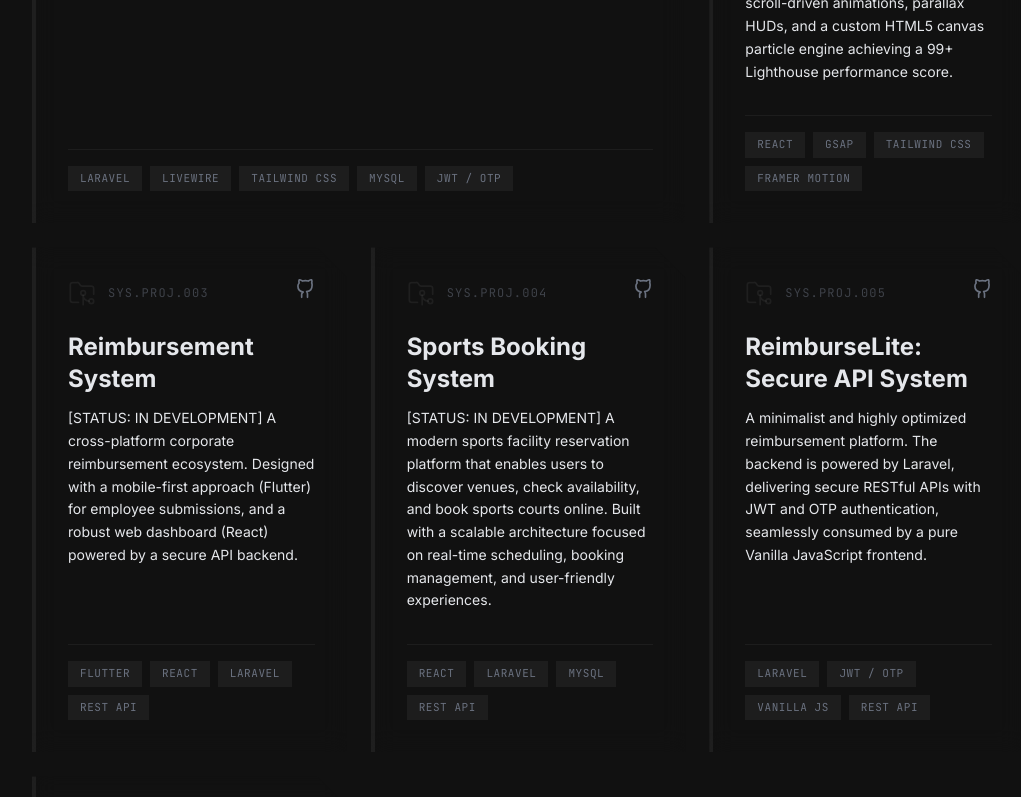
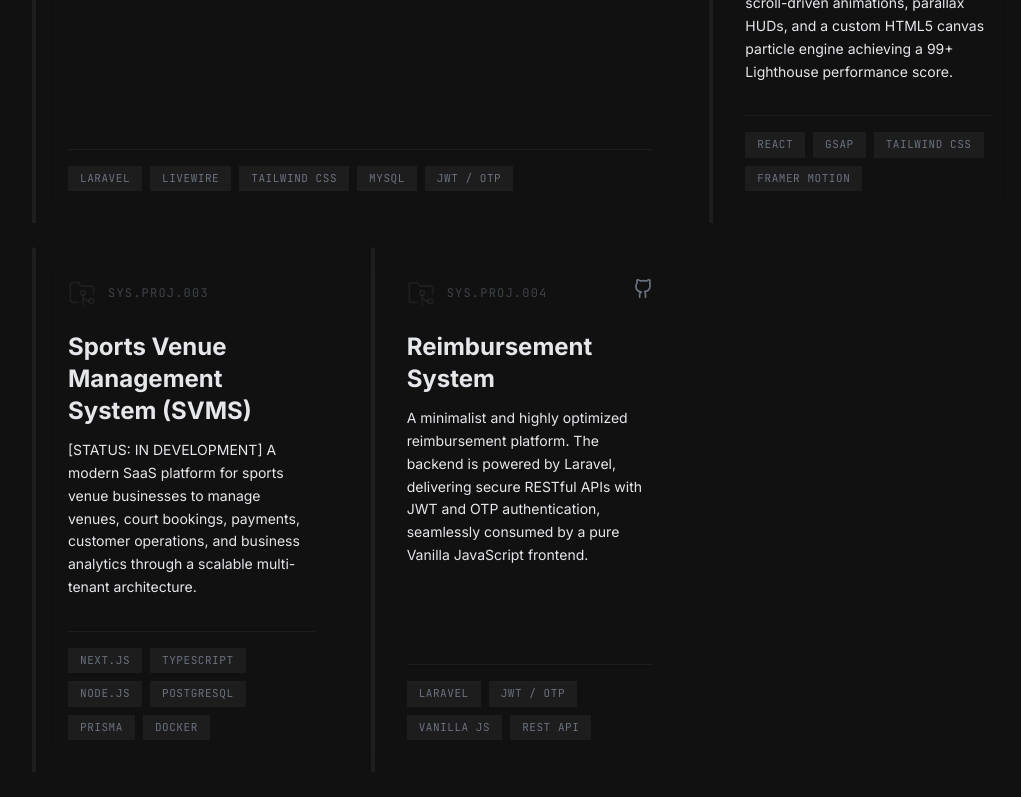
Before and after one commit to FathanEmHa/portfolio-tatan, a React (Vite) app: page / in a window 1280 px wide. Shown: the part 2000-2797 px from the top of the page, without its empty margins (148-1169 px from the left). Built offline with nearby package versions, Linux system fonts and the light colour scheme.

Commit message:
update content

```diff
--- a/src/data/portfolioData.js
+++ b/src/data/portfolioData.js
@@ -6,7 +6,7 @@ export const PROJECTS = [
       'A comprehensive digital asset management and borrowing system built for institutional use. Features role-based access control, automated penalty calculations, and dynamic inventory tracking.',
     techStack: ['Laravel', 'Livewire', 'Tailwind CSS', 'MySQL', 'JWT / OTP'],
     githubUrl: 'https://github.com/FathanEmHa/peminjaman-beta',
-    liveUrl: 'http://sipa.tansys.my.id',
+    liveUrl: 'https://loan.tansys.my.id',
   },
   {
     id: 'neo-japan-portfolio',
@@ -15,42 +15,40 @@ export const PROJECTS = [
       'A high-performance, cyberpunk-inspired personal portfolio. Engineered with advanced GSAP scroll-driven animations, parallax HUDs, and a custom HTML5 canvas particle engine achieving a 99+ Lighthouse performance score.',
     techStack: ['React', 'GSAP', 'Tailwind CSS', 'Framer Motion'],
     githubUrl: 'https://github.com/FathanEmHa/portfolio-tatan',
-    liveUrl: 'http://tansys.my.id',
+    liveUrl: 'https://portfolio-tansys.my.id',
+  },
+  {
+    id: 'sports-booking-system',
+    title: 'Sports Venue Management System (SVMS)',
+    description:
+      '[STATUS: IN DEVELOPMENT] A modern SaaS platform for sports venue businesses to manage venues, court bookings, payments, customer operations, and business analytics through a scalable multi-tenant architecture.',
+    techStack: [
+      'Next.js',
+      'TypeScript',
+      'Node.js',
+      'PostgreSQL',
+      'Prisma',
+      'Docker',
+    ],
+    githubUrl: null,
+    liveUrl: null,
   },
   {
     id: 'reimburse-system',
     title: 'Reimbursement System',
-    description:
-      '[STATUS: IN DEVELOPMENT] A cross-platform corporate reimbursement ecosystem. Designed with a mobile-first approach (Flutter) for employee submissions, and a robust web dashboard (React) powered by a secure API backend.',
-    techStack: ['Flutter', 'React', 'Laravel', 'REST API'],
-    githubUrl: 'https://github.com/FathanEmHa/projek-website-reimburse-solo',
-    liveUrl: null,
-  },
-  {
-    id: 'sports-booking-system',
-    title: 'Sports Booking System',
-    description:
-      '[STATUS: IN DEVELOPMENT] A modern sports facility reservation platform that enables users to discover venues, check availability, and book sports courts online. Built with a scalable architecture focused on real-time scheduling, booking management, and user-friendly experiences.',
-    techStack: ['React', 'Laravel', 'MySQL', 'REST API'],
-    githubUrl: 'https://github.com/FathanEmHa/sports-booking-system', // isi repo nanti kalau sudah ada
-    liveUrl: null,
-  },
-  {
-    id: 'reimburse-lite',
-    title: 'ReimburseLite: Secure API System',
     description:
       'A minimalist and highly optimized reimbursement platform. The backend is powered by Laravel, delivering secure RESTful APIs with JWT and OTP authentication, seamlessly consumed by a pure Vanilla JavaScript frontend.',
     techStack: ['Laravel', 'JWT / OTP', 'Vanilla JS', 'REST API'],
     githubUrl: 'https://github.com/melinnp/reimburse_app',
     liveUrl: null,
   },
-  {
-    id: 'nodefarm-beta',
-    title: 'NodeFarm (Concept Phase)',
-    description:
-      '[STATUS: CONCEPT & WIREFRAME] An early-stage productivity platform currently focused on product research, wireframing, and feature validation. The project exists as a static prototype used to explore workflows, information architecture, and future AI-powered task management experiences before full-scale development begins.',
-    techStack: ['Next.js', 'PostgreSQL', 'Tailwind CSS v4', 'Vercel AI SDK (Planned)'],
-    githubUrl: 'https://github.com/FathanEmHa/nodefarm-beta',
-    liveUrl: 'http://nodefarm.tansys.my.id',
-  }
+  // {
+  //   id: 'nodefarm-beta',
+  //   title: 'NodeFarm (Concept Phase)',
+  //   description:
+  //     '[STATUS: CONCEPT & WIREFRAME] An early-stage productivity platform currently focused on product research, wireframing, and feature validation. The project exists as a static prototype used to explore workflows, information architecture, and future AI-powered task management experiences before full-scale development begins.',
+  //   techStack: ['Next.js', 'PostgreSQL', 'Tailwind CSS v4', 'Vercel AI SDK (Planned)'],
+  //   githubUrl: 'https://github.com/FathanEmHa/nodefarm-beta',
+  //   liveUrl: 'http://nodefarm.tansys.my.id',
+  // }
 ];
```
